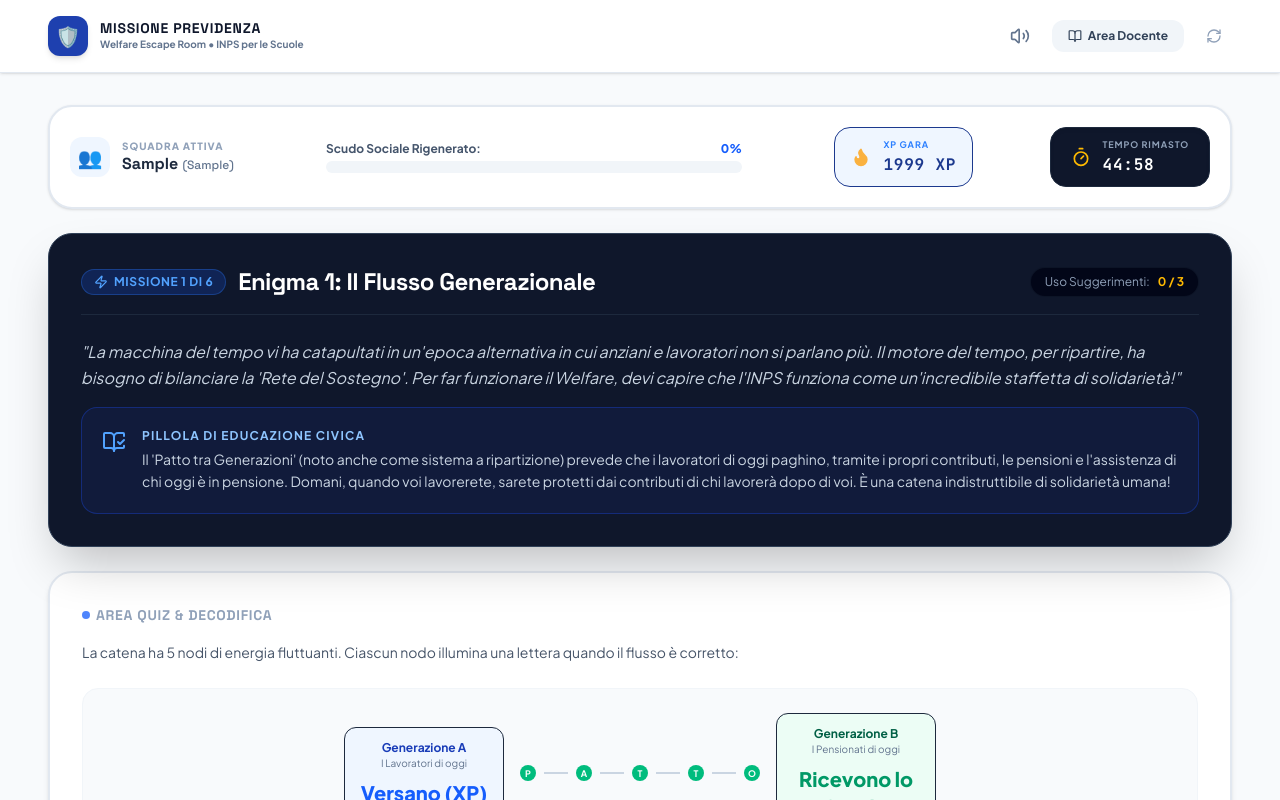
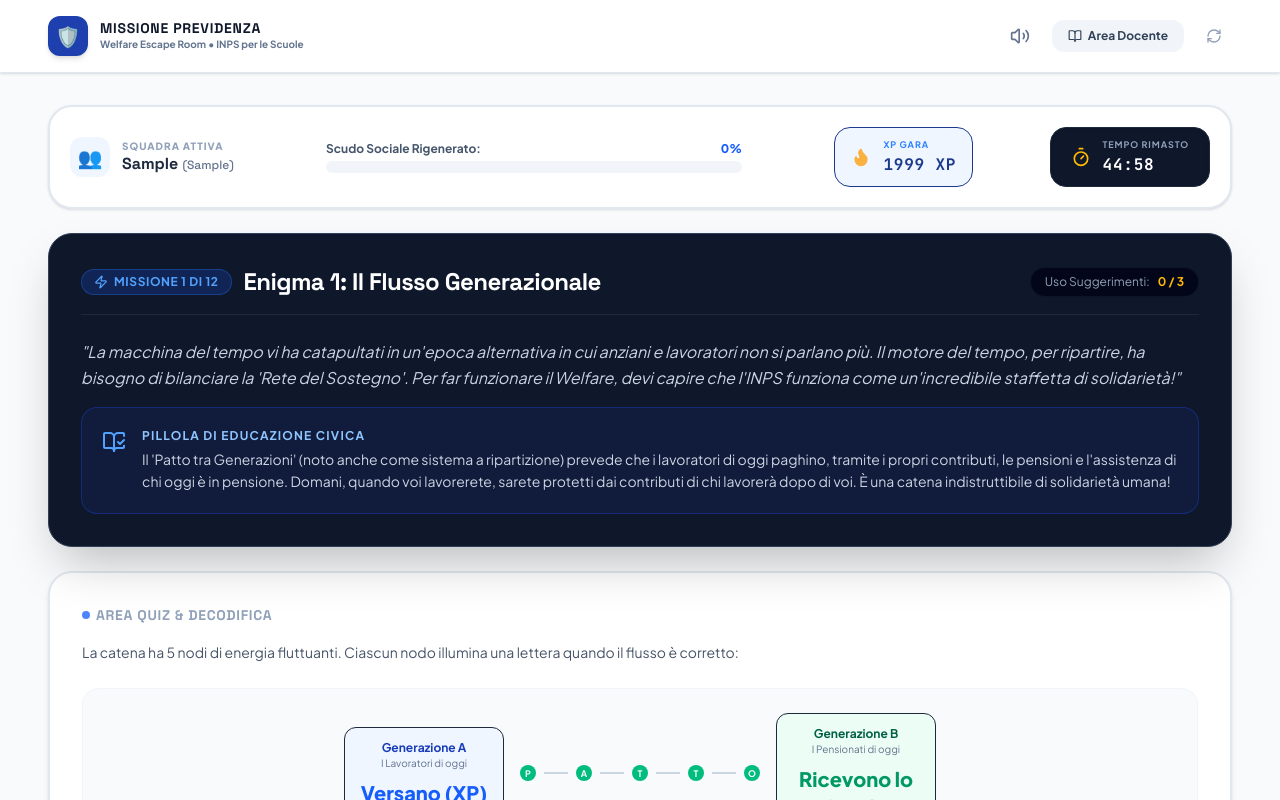
Before and after one commit to dueprincipati/scudo_sociale_inps, a React (Vite) app: page / in a window 1280 px wide. Both pictures are taken after typing "Sample", "Sample" into the empty fields and a click on the button "Entra nel Portale Temporale". Shown: the top 800 px of the page. Built offline with nearby package versions, Linux system fonts and the light colour scheme.

Commit message:
Refactor code structure for improved readability and maintainability

```diff
--- a/src/data/puzzles.ts
+++ b/src/data/puzzles.ts
@@ -25,8 +25,8 @@
     correctAnswer: "1898",
     hints: [
       { id: 1, text: "I 4 veri superpoteri sono: Pensione di Vecchiaia, Sostegno in Maternità/Paternità, Indennità di Malattia e Sicurezza Infortuni. Scarta i bonus futili come 'Netflix gratis' o 'Sconto Videogame'!" },
-      { id: 2, text: "Somma i numeri associati alle 4 tessere corrette: Pensione (500) + Malattia (400) + Infortuni (300) + Maternità (698). Fai bene i calcoli!" },
-      { id: 3, text: "La somma matematica è 1898. Curiosità: il 1898 è proprio l'anno in cui è nata la Previdenza Sociale in Italia!" }
+      { id: 2, text: "Somma i numeri associati alle 4 tessere corrette: cerca i valori più alti tra le tessere che rappresentano vere tutele e somma solo quelli." },
+      { id: 3, text: "La somma ti porterà a un anno storico importante per la nascita di alcune tutele previdenziali in Italia. Controlla bene i calcoli!" }
     ]
   },
   {
@@ -69,7 +69,10 @@
       { id: 1, text: "La parola inizia con la lettera S e finisce con la A (o À). Ha 11 lettere in totale." },
       { id: 2, text: "È il sentimento di fratellanza e di aiuto reciproco che spinge le persone a sostenersi a vicenda nelle difficoltà. S-O-L-I-D-A-R-I-E-T-A." },
       { id: 3, text: "La parola da digitare (senza accenti, tutta in maiuscolo) è: SOLIDARIETA." }
-    ]
+    ],
+    mechanicData: {
+      maskPositions: [4, 5, 8]
+    }
   },
   {
     id: 6,
@@ -85,4 +88,104 @@
       { id: 3, text: "La super-parola per distruggere il Boss è CONTRATTO. Firmando un regolare contratto sblocchi il futuro sicuro!" }
     ]
   }
+  ,
+  {
+    id: 7,
+    title: "Enigma 7: Il Labirinto dei Contributi",
+    description: "La macchina del tempo ora vi colloca in un labirinto di conti: per procedere dovrete bilanciare entrate e uscite di più nodi contemporaneamente, trovando la parola che riassume la sostenibilità del sistema.",
+    educationalTidbit: "La sostenibilità del sistema pensionistico dipende dal rapporto tra lavoratori attivi e beneficiari. Politiche efficaci e contributi regolari mantengono il sistema in equilibrio e garantiscono pensioni future.",
+    mechanicType: "balance",
+    question: "Osserva i 8 nodi energetici e leggi le lettere illuminate nell'ordine corretto per scoprire il valore-guida del sistema (risposta in MAIUSCOLO).",
+    correctAnswer: "SOSTENIBILITA",
+    hints: [
+      { id: 1, text: "Conta quanti nodi rimangono attivi quando il flusso è stabile: ti aiuterà a ricostruire l'ordine delle lettere." },
+      { id: 2, text: "Pensa a lunghi orizzonti temporali e al rapporto entrate/uscite: è una parola lunga, senza spazi." },
+      { id: 3, text: "La parola è SOSTENIBILITA (senza accenti, in MAIUSCOLO)." }
+    ]
+  },
+
+  {
+    id: 8,
+    title: "Enigma 8: Il Cifrario della Previdenza",
+    description: "Un messaggio cifrato chiede di dimostrare che capite come funziona il sistema: decifrate per scoprire la parola chiave che apre il forziere.",
+    educationalTidbit: "I messaggi cifrati ricordano che la comunicazione chiara fra istituzioni e cittadini è fondamentale: i servizi funzionano se le regole sono comprensibili e accessibili.",
+    mechanicType: "decode",
+    question: "Decifra il testo con uno shift di 6 caratteri (Cifrario di Cesare). Il messaggio originale (ma trasformato) è: 'IUTZXOH'. Trova la parola in MAIUSCOLO.",
+    correctAnswer: "CONTRIB",
+    hints: [
+      { id: 1, text: "Prova a spostare ogni lettera 6 posizioni indietro nell'alfabeto (A<-G, B<-H ...)." },
+      { id: 2, text: "La parola decifrata è una radice di una parola più lunga: riguarda ciò che i lavoratori versano ogni mese." },
+      { id: 3, text: "La parola da inserire è CONTRIB (parte di CONTRIBUTI)." }
+    ]
+  },
+
+  {
+    id: 9,
+    title: "Enigma 9: L'Equazione del Futuro",
+    description: "Un vecchio registratore chiede di risolvere un calcolo composto che simula l'accumulo di contributi e interessi: dimostra che sai ragionare per passaggi logici.",
+    educationalTidbit: "I contributi investiti e l'interesse tecnico determinano la sostenibilità a lungo termine. Capire la matematica dietro ai conti pubblici aiuta a interpretare le scelte politiche.",
+    mechanicType: "icons",
+    question: "Seleziona ESATTAMENTE le 3 tessere che, sommate, danno il valore target 2650. Inserisci l'anno risultante come codice (4 cifre).",
+    correctAnswer: "2650",
+    hints: [
+      { id: 1, text: "Cerca tessere con valori alti e prova combinazioni da 3 elementi." },
+      { id: 2, text: "Pensa a 1500 + 800 + 350 = 2650 (esempio di combinazione possibile)." },
+      { id: 3, text: "La somma corretta è 2650: digita il numero per sbloccare il nodo." }
+    ]
+    ,
+    mechanicData: {
+      iconTessera: [
+        { id: 1, label: "Fondo Previdenziale Storico", val: 1500, isCorrect: true, power: "Base di contribuzione storica" },
+        { id: 2, label: "Fondi di Investimento Pubblico", val: 800, isCorrect: true, power: "Rendimento a lungo termine" },
+        { id: 3, label: "Accantonamenti Tecnici", val: 350, isCorrect: true, power: "Cuscinetto per le variabilità" },
+        { id: 4, label: "Bonus Temporaneo", val: 120, isCorrect: false, power: "Incentivo momentaneo, non contributivo" },
+        { id: 5, label: "Riserva Emergenza", val: 200, isCorrect: false, power: "Somma di standby" }
+      ]
+    }
+  },
+
+  {
+    id: 10,
+    title: "Enigma 10: Lo Specchio delle Politiche",
+    description: "Davanti a voi due politiche alternative: una aumenta le tasse per sostenere subito i benefici, l'altra incentiva l'occupazione per aumentare i contributi futuri. Quale parola sintetizza la scelta che preserva diritti e crescita insieme?",
+    educationalTidbit: "Bilanciare equità e crescita è la sfida delle politiche pubbliche. Strategie miste possono coniugare protezione sociale e sviluppo economico.",
+    mechanicType: "decode",
+    question: "Inserisci la parola che meglio rappresenta una soluzione bilanciata (MAIUSCOLO, senza accenti).",
+    correctAnswer: "INVESTIMENTO",
+    hints: [
+      { id: 1, text: "Pensa a una parola che parla di mettere risorse oggi per ottenere un ritorno domani." },
+      { id: 2, text: "È una parola usata sia in economia che nelle politiche pubbliche: INVESTIMENTO." },
+      { id: 3, text: "Digita INVESTIMENTO per procedere." }
+    ]
+  },
+
+  {
+    id: 11,
+    title: "Enigma 11: L'Assedio del Boss — Versione Avanzata",
+    description: "Il Signor Evasore è tornato con alleati: dovrete digitare due parole per sigillare il portale. La prima protegge il rapporto lavoro-stato, la seconda garantisce tutele contrattuali.",
+    educationalTidbit: "Contratti collettivi e regole chiare permettono di proteggere i lavoratori e combattere l'evasione. La contrattazione aiuta a definire tutele standard per tutti.",
+    mechanicType: "boss",
+    question: "Inserisci DUE parole separate da uno spazio: la prima è 'COLLETTIVO' e la seconda è 'CONTRATTO' (MAIUSCOLO).",
+    correctAnswer: "COLLETTIVO CONTRATTO",
+    hints: [
+      { id: 1, text: "Pensa a parole legate alla contrattazione e alla protezione di gruppo." },
+      { id: 2, text: "La soluzione combina 'COLLETTIVO' + 'CONTRATTO' per annientare l'Evasore e i suoi scagnozzi." },
+      { id: 3, text: "Digita esattamente: COLLETTIVO CONTRATTO" }
+    ]
+  },
+
+  {
+    id: 12,
+    title: "Enigma 12: La Sfida Finale — Prova Combinata",
+    description: "Per ultimare la rigenerazione dello Scudo dovrete risolvere un enigma che richiede logica, conoscenza e attenzione ai dettagli: combinazione di singole lettere, somma numerica e scelta istituzionale.",
+    educationalTidbit: "Le sfide complesse richiedono pluralità di strumenti: alfabetizzazione civica, competenze numeriche e capacità critica servono insieme per comprendere il sistema di protezione sociale.",
+    mechanicType: "decode",
+    question: "Combinazione finale: prendi la 1° lettera di 'PENSIONE', somma le cifre di 2026 e scegli l'articolo della Costituzione che garantisce l'assistenza (inserisci tutto unito, MAIUSCOLO).",
+    correctAnswer: "P10ART38",
+    hints: [
+      { id: 1, text: "1° lettera di 'PENSIONE' = P. Somma cifre 2+0+2+6 = 10. L'articolo chiave è 38." },
+      { id: 2, text: "Unisci tutto senza spazi: P + 10 + ART + 38 → P10ART38." },
+      { id: 3, text: "La stringa corretta da digitare è P10ART38." }
+    ]
+  }
 ];
--- a/src/types.ts
+++ b/src/types.ts
@@ -12,6 +12,7 @@
   question: string;
   correctAnswer: string;
   hints: Hint[];
+  mechanicData?: any; // optional extra data per mechanic (e.g. icon tiles, letter masks)
 }
 
 export interface LeaderboardEntry {
```
Also changed, not shown: src/components/PuzzleStep.tsx (+21 -18 lines), 2 other files (tests, documents, lock files or other folders).
